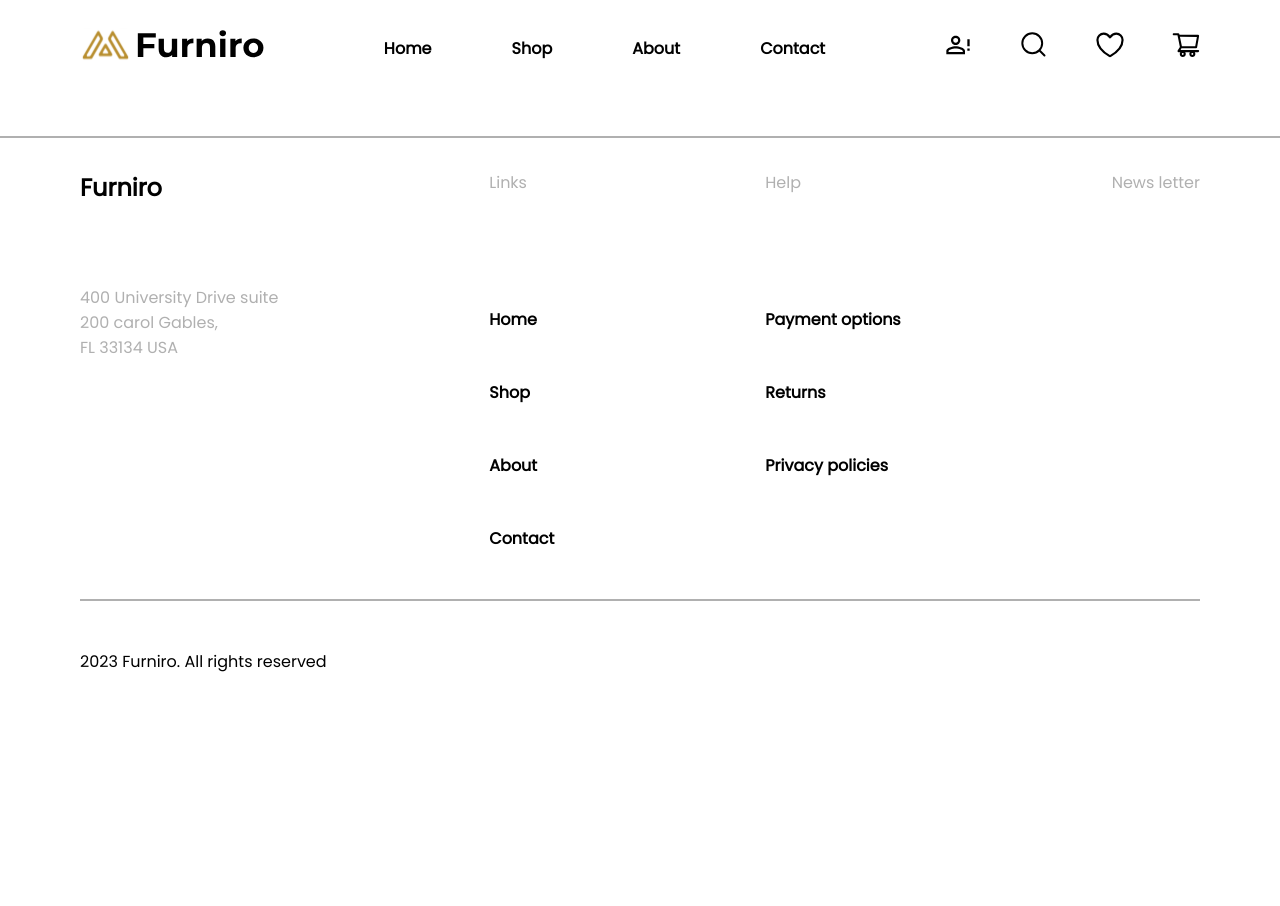
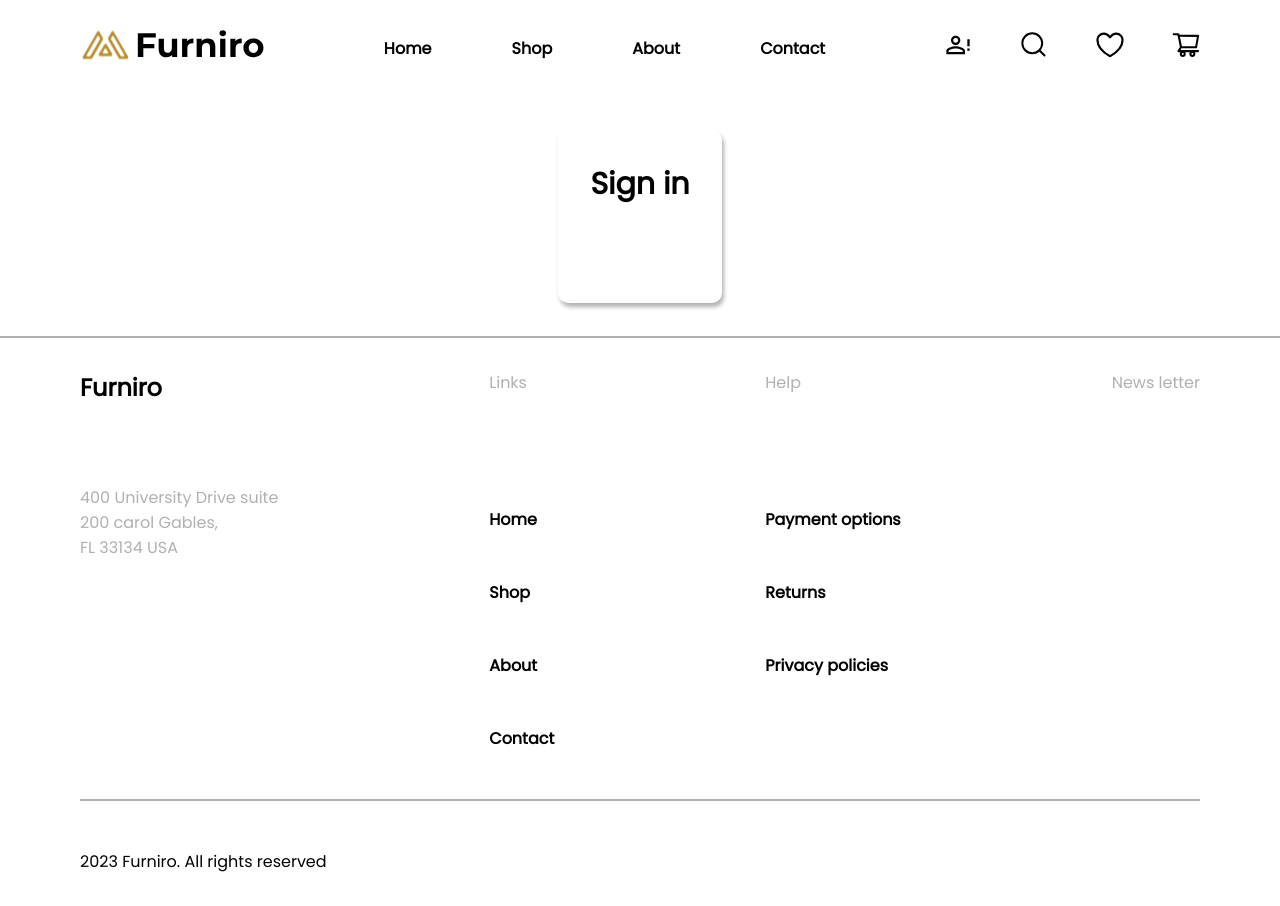
Before and after one commit to Ndbeloved/Furniro, a React (Vite) app: page /login in a window 1280 px wide. Before the commit the page ends 800 px from the top, so only its background shows below. Built offline with nearby package versions, Linux system fonts and the light colour scheme.

Commit message:
adding loading animation

```diff
--- a/src/App.jsx
+++ b/src/App.jsx
@@ -5,6 +5,7 @@ import NavBar from './Components/NavBar/NavBar'
 import Footer from './Components/Footer/Footer'
 import Login from './Components/Login/Login'
 import { Suspense, lazy } from 'react'
+import Loader from './Components/Loader/Loader'
 
 
 function App() {
@@ -14,7 +15,7 @@ function App() {
     <div className='app'>
       <BrowserRouter>
         <NavBar />
-        <Suspense fallback={<div>Loading...</div>}>
+        <Suspense fallback={<Loader />}>
         <Routes>
           <Route path="/" element={<Home />} />
           <Route path='/shop' element= {<Shop />} />
--- /dev/null
+++ b/src/Components/Loader/Loader.css
@@ -0,0 +1,105 @@
+.loader-animation{
+    position: relative;
+    display: flex;
+    flex-direction: column;
+    gap: 1.5rem;
+    justify-content: center;
+    align-items: center;
+    width: 100%;
+}
+
+.loader-animation div{
+    height: 300px;
+    width: 95%;
+    background: #dddddd;
+    border-radius: 10px;
+    overflow: hidden;
+    position: relative;
+    animation: fade 10s infinite ease-in-out forwards;
+}
+
+.loader-animation div::after{
+    content: "";
+    position: absolute;
+    top: -100%;
+    left: 100%;
+    width: 100px;
+    height: 400%;
+    background: #e9e9e9;
+    transform: rotate(-20deg);
+    animation: load 1s infinite ease-in-out forwards;
+}
+
+@keyframes fade {
+    0%{
+        opacity: 1;
+    }
+    10%{
+        opacity: 0.3;
+    }
+    20%{
+        opacity: 1;
+    }
+    30%{
+        opacity: 0.3;
+    }
+    40%{
+        opacity: 1;
+    }
+    50%{
+        opacity: 0.3;
+    }
+    60%{
+        opacity: 1;
+    }
+    70%{
+        opacity: 0.3;
+    }
+    80%{
+        opacity: 1;
+    }
+    90%{
+        opacity: 0.3;
+    }
+    100%{
+        opacity: 1;
+    }
+}
+
+@keyframes load {
+    0%{
+        left: 0%;
+        opacity: 1;
+    }
+    10%{
+        opacity: 0.3;
+    }
+    20%{
+        opacity: 1;
+    }
+    30%{
+        opacity: 0.3;
+    }
+    40%{
+        opacity: 1;
+    }
+    50%{
+        opacity: 0.3;
+    }
+    60%{
+        opacity: 1;
+    }
+    70%{
+        opacity: 0.3;
+    }
+    80%{
+        opacity: 1;
+    }
+    90%{
+        opacity: 0.3;
+    }
+    100%{
+        left: 100%;
+        opacity: 1;
+    }
+}
--- /dev/null
+++ b/src/Components/Loader/Loader.jsx
@@ -0,0 +1,15 @@
+import './Loader.css'
+
+const Loader = () => {
+  return (
+    <div className='loader-animation'>
+        <div></div>
+        <div></div>
+        <div></div>
+        <div></div>
+        <div></div>
+    </div>
+  )
+}
+
+export default Loader
--- a/src/Components/Login/Login.css
+++ b/src/Components/Login/Login.css
@@ -0,0 +1,19 @@
+section.login{
+    height: 30vh;
+    width: 100%;
+    position: relative;
+    display: grid;
+    place-items: center;
+}
+
+section.login .wrapper{
+    border-radius: 10px;
+    box-shadow: 2px 4px 4px rgba(0, 0, 0, .3);
+    padding: 2rem;
+    text-align: center;
+}
+
+section.login .wrapper h1{
+    font-size: 30px;
+    padding-bottom: 1.5rem;
+}
--- a/src/Components/Login/Login.jsx
+++ b/src/Components/Login/Login.jsx
@@ -1,9 +1,12 @@
 import { GoogleLogin } from '@react-oauth/google'
 import { jwtDecode } from 'jwt-decode'
+import './Login.css'
 
 const Login = () => {
   return (
     <section className="login">
+        <div className="wrapper">
+            <h1>Sign in</h1>
             <GoogleLogin
                 onSuccess={(credentialResponse)=>{
                     const credentialResponseDecoded = jwtDecode(credentialResponse.credential)
@@ -13,6 +16,7 @@ const Login = () => {
                     console.log("login failed");
                 }}
             />
+        </div>
     </section>
   )
 }
```
Lines whose indentation alone changed are shown as unchanged.
